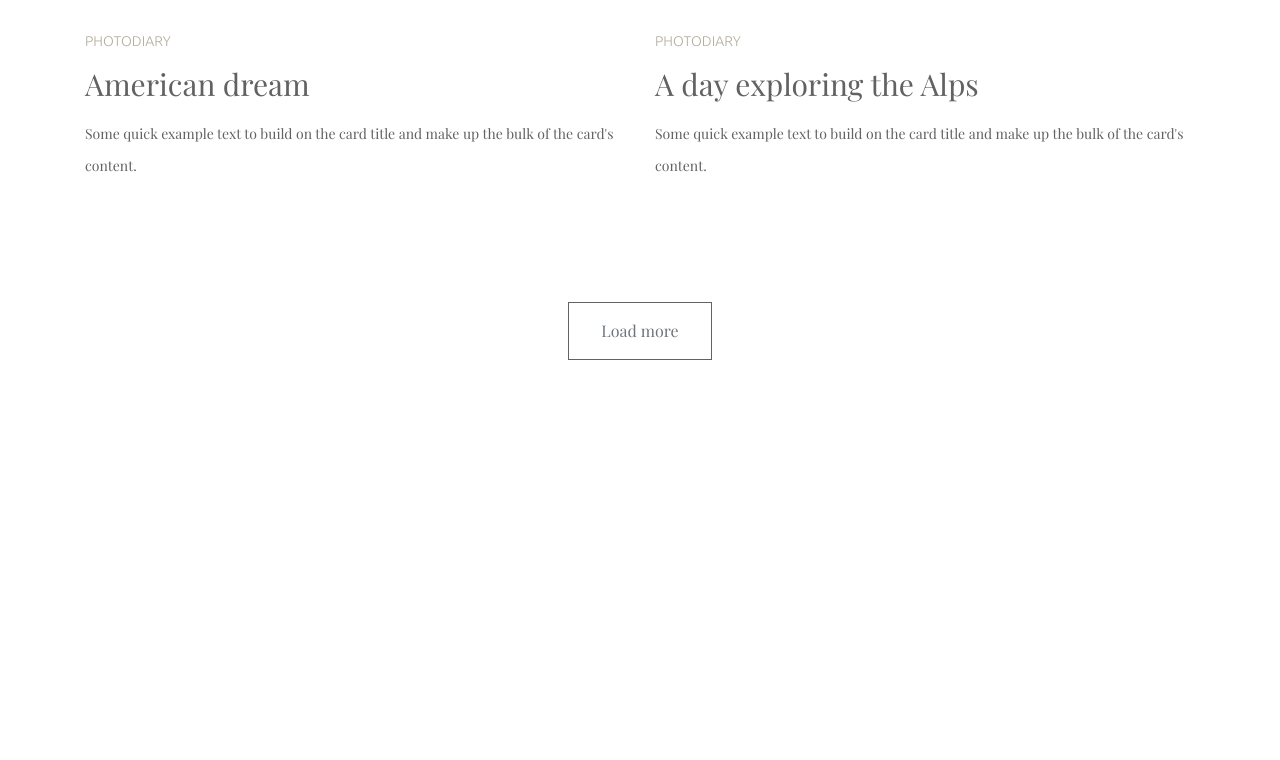
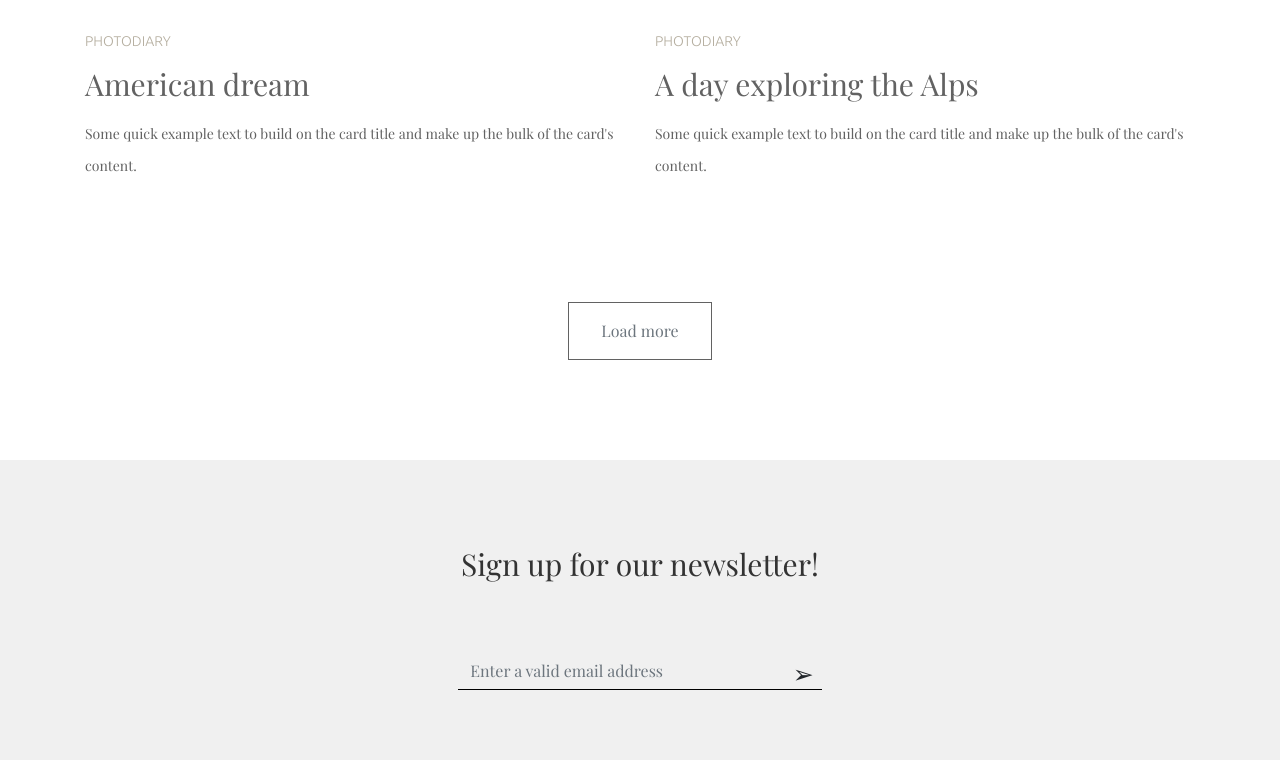
Before and after one commit to NataliaBannikova/site_minimo, a plain HTML site: page index.html in a window 1280 px wide. Shown: the part 1984-2744 px from the top of the page. Before the commit the page ends 2444 px from the top, so only its background shows below. Drawn offline with nearby package versions, Linux system fonts and the light colour scheme.

Commit message:
section signup

```diff
--- a/css/style.css
+++ b/css/style.css
@@ -119,3 +119,42 @@ header .nav-item a:hover::after {
 .load-more span {
     display: none;
 }
+
+.signup {
+    background-color: #f0f0f0;
+    padding: 70px 0;
+}
+
+.signup h3 {
+    color: #333;
+}
+
+.signup form {
+    margin-top: 70px;
+}
+
+.signup .form-input {
+    position: relative;
+}
+
+.signup .form-control {
+    border: 0;
+    border-radius: 0;
+    -webkit-border-radius: 0;
+    -moz-border-radius: 0;
+    -ms-border-radius: 0;
+    -o-border-radius: 0;
+    background-color: transparent;
+    border-bottom: 1px solid #000;
+}
+
+.signup .form-control:focus {
+    box-shadow: none;
+}
+
+.form-input .btn {
+   position: absolute;
+   right: 0;
+   top: -5px;
+   font-size: 25px;
+}
--- a/index.html
+++ b/index.html
@@ -137,6 +137,24 @@
         </div>
       </div>
 
+      <section class="signup">
+        <div class="container">
+          <div class="row">
+            <div class="col">
+              <h3 class="text-center">Sign up for our newsletter!</h3>
+              <form>
+                <div class="form-row">
+                  <div class="col-lg-4 offset-lg-4 col-md-6 offset-md-3 form-input">
+                    <input type="text" class="form-control" placeholder="Enter a valid email address" required="">
+                    <button class="btn" type="submit">
+                      &#10146;</button>
+                  </div>
+                </div>
+              </form>
+            </div>
+          </div>
+        </div>
+      </section>
 
     <!-- Optional JavaScript -->
     <!-- jQuery first, then Popper.js, then Bootstrap JS -->
```
